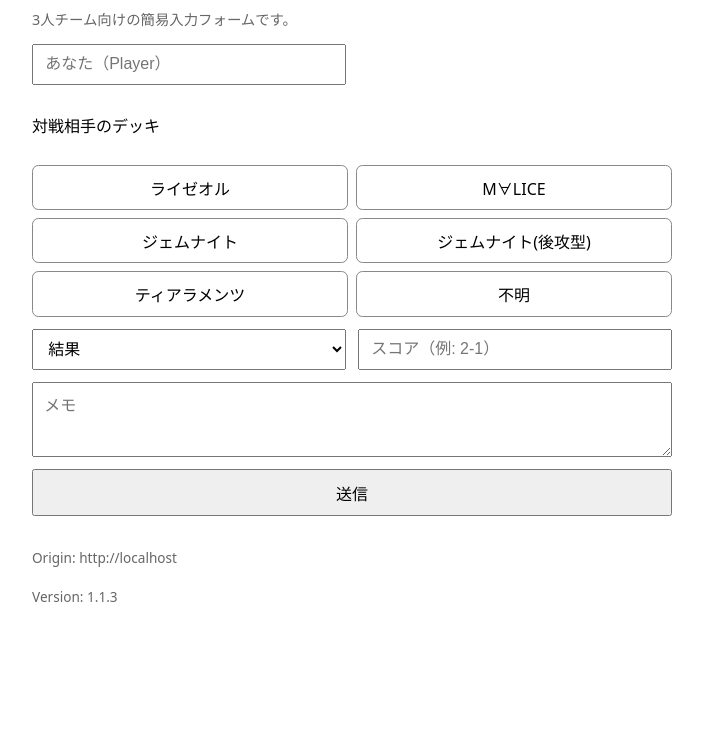
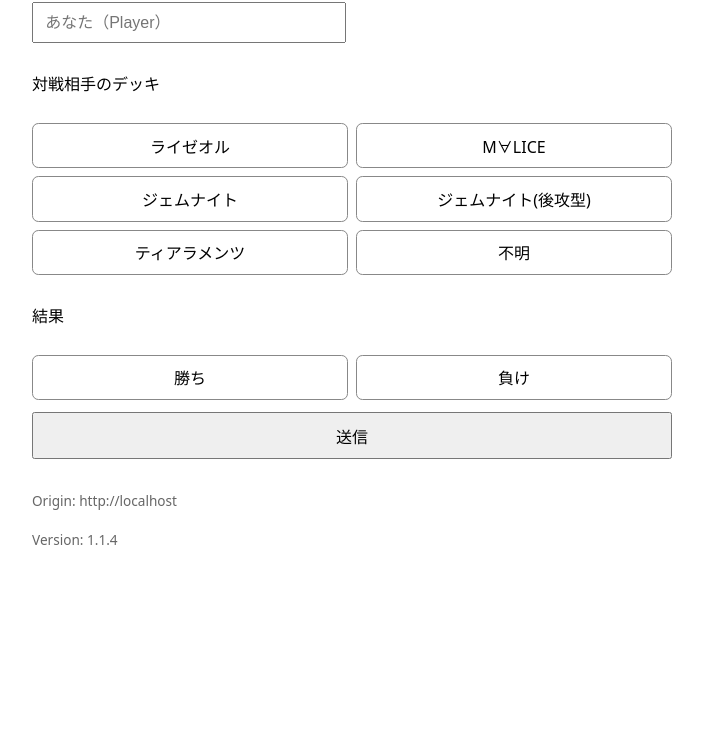
Before and after one commit to mamizu-git/recode-of-dc, a plain HTML site: page index.html in a window 1280 px wide. Shown: the part 67-800 px from the top of the page, without its empty margins (288-991 px from the left). Drawn offline with Linux system fonts and the light colour scheme.

Commit message:
ver 1.1.4

```diff
--- a/index.html
+++ b/index.html
@@ -40,7 +40,7 @@
 </style>
 
 <h1>戦績入力</h1>
-<p class="note">3人チーム向けの簡易入力フォームです。</p>
+<!-- <p class="note">3人チーム向けの簡易入力フォームです。</p> -->
 
 <form id="match-form">
   <div class="row">
@@ -61,17 +61,16 @@
     </div>
   </div>
 
-  <div class="row">
-    <select name="result" id="result" required>
-      <option value="">結果</option>
-      <option value="win">勝ち</option>
-      <option value="lose">負け</option>
-      <option value="draw">引き分け</option>
-    </select>
-    <input name="score" id="score" placeholder="スコア（例: 2-1）" />
+  <p>結果</p>
+
+  <div class="choice-group">
+    <div class="choice-grid">
+      <label><input type="radio" name="result" value="win" required><span>勝ち</span></label>
+      <label><input type="radio" name="result" value="lose"><span>負け</span></label>
+    </div>
   </div>
 
-  <textarea name="notes" id="notes" placeholder="メモ" rows="3"></textarea>
+  <!-- <textarea name="notes" id="notes" placeholder="メモ" rows="3"></textarea> -->
 
   <button type="submit">送信</button>
   <div id="msg" class="note"></div>
@@ -103,7 +102,7 @@
     const payload = {
       player: playerValue,
       opponent: form.querySelector('input[name="opponent"]:checked')?.value || "",
-      result  : document.getElementById('result').value,
+      result  : form.querySelector('input[name="result"]:checked')?.value || "",
       score   : document.getElementById('score').value.trim(),
       notes   : document.getElementById('notes').value.trim(),
       apiKey  : API_KEY,
@@ -131,6 +130,6 @@
 
   // デバッグ表示
   document.getElementById('env').textContent = `Origin: ${location.origin}`;
-  document.getElementById('version').textContent = `Version: 1.1.3`;
+  document.getElementById('version').textContent = `Version: 1.1.4`;
 </script>
 </html>
```
